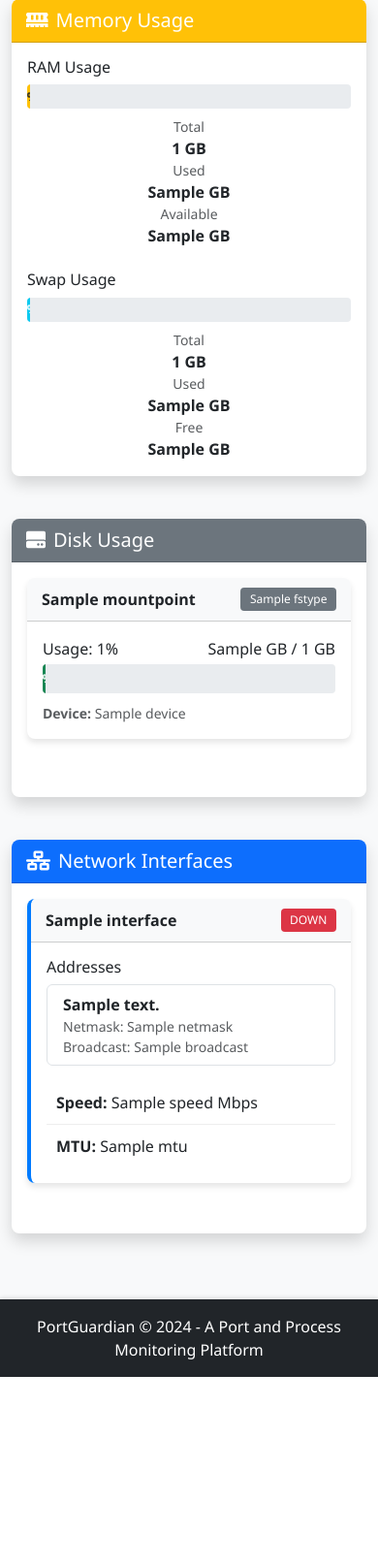
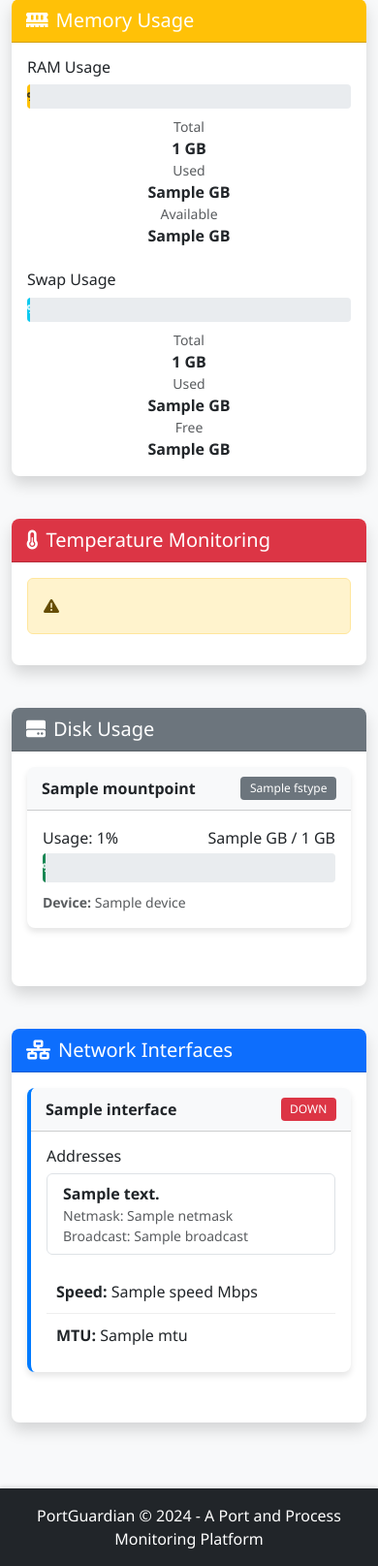
Before and after one commit to Rohit00112/PortGuardian, a Flask app: template templates/system_health.html in a window 390 px wide. Shown: the part 1446-3061 px from the top of the page at 97% size. Before the commit the page ends 2866 px from the top, so only its background shows below. Run offline with Flask 3, Linux system fonts and the light colour scheme; the template is opened without the code that fills it: most values are stand-ins (such as "Sample title", 1, 10 or a date in 2020).

Commit message:
Add temperature monitoring to system health dashboard
- Added get_temperature_info() function to utils/system_monitor.py
- Integrated temperature sensors data with color-coded status indicators
- Added temperature monitoring section to system health template
- Supports multiple temperature sensors with high/critical thresholds
- Graceful handling of systems without temperature sensor support
- Updated requirements.txt to include PyJWT dependency
- Marked temperature monitoring feature as completed in scratchpad

Features:
- Real-time temperature display with visual gauges
- Status indicators (normal, warm, high, critical)
- Support for multiple sensor types (CPU, GPU, etc.)
- Responsive design consistent with existing UI

```diff
--- a/requirements.txt
+++ b/requirements.txt
@@ -3,3 +3,4 @@
 psutil==5.9.5
 Werkzeug==2.3.7
 Flask-WTF==1.1.1
+PyJWT==2.10.1
--- a/templates/system_health.html
+++ b/templates/system_health.html
@@ -46,6 +46,18 @@
     }
     .network-card {
         border-left: 4px solid #007bff;
+    }
+    .temperature-card {
+        border-left: 4px solid #dc3545;
+    }
+    .temp-gauge {
+        height: 20px;
+        border-radius: 10px;
+        margin-bottom: 10px;
+    }
+    .temp-value {
+        font-size: 1.2em;
+        font-weight: bold;
     }
 </style>
 {% endblock %}
@@ -253,6 +265,80 @@
     </div>
 </div>
 
+<!-- Temperature Monitoring -->
+<div class="row mb-4">
+    <div class="col-md-12">
+        <div class="card shadow metric-card">
+            <div class="card-header bg-danger text-white">
+                <h5 class="mb-0"><i class="fas fa-thermometer-half me-2"></i>Temperature Monitoring</h5>
+            </div>
+            <div class="card-body">
+                {% if metrics.temperature_info.error is defined %}
+                <div class="alert alert-warning">
+                    <i class="fas fa-exclamation-triangle me-2"></i>{{ metrics.temperature_info.error }}
+                </div>
+                {% elif not metrics.temperature_info.has_data %}
+                <div class="alert alert-info">
+                    <i class="fas fa-info-circle me-2"></i>
+                    {{ metrics.temperature_info.message or "Temperature sensors not available on this system" }}
+                </div>
+                {% else %}
+                <div class="row">
+                    {% for sensor_name, sensor_list in metrics.temperature_info.sensors.items() %}
+                    <div class="col-md-6 mb-3">
+                        <div class="card temperature-card">
+                            <div class="card-header bg-light">
+                                <h6 class="mb-0"><strong>{{ sensor_name.title() }}</strong></h6>
+                            </div>
+                            <div class="card-body">
+                                {% for sensor in sensor_list %}
+                                <div class="mb-3">
+                                    <div class="d-flex justify-content-between align-items-center mb-2">
+                                        <span class="fw-bold">{{ sensor.label }}</span>
+                                        <span class="temp-value text-{{ sensor.status_class }}">
+                                            {{ "%.1f"|format(sensor.current) }}°C
+                                        </span>
+                                    </div>
+
+                                    <!-- Temperature gauge -->
+                                    {% set temp_percent = ((sensor.current / 100) * 100) if sensor.current <= 100 else 100 %}
+                                    <div class="progress temp-gauge">
+                                        <div class="progress-bar bg-{{ sensor.status_class }}"
+                                             role="progressbar"
+                                             style="width: {{ temp_percent }}%">
+                                        </div>
+                                    </div>
+
+                                    <div class="row small text-muted">
+                                        <div class="col-4">
+                                            <strong>Status:</strong>
+                                            <span class="text-{{ sensor.status_class }}">{{ sensor.status.title() }}</span>
+                                        </div>
+                                        {% if sensor.high %}
+                                        <div class="col-4">
+                                            <strong>High:</strong> {{ sensor.high }}°C
+                                        </div>
+                                        {% endif %}
+                                        {% if sensor.critical %}
+                                        <div class="col-4">
+                                            <strong>Critical:</strong> {{ sensor.critical }}°C
+                                        </div>
+                                        {% endif %}
+                                    </div>
+                                </div>
+                                {% if not loop.last %}<hr>{% endif %}
+                                {% endfor %}
+                            </div>
+                        </div>
+                    </div>
+                    {% endfor %}
+                </div>
+                {% endif %}
+            </div>
+        </div>
+    </div>
+</div>
+
 <!-- Disk Usage -->
 <div class="row mb-4">
     <div class="col-md-12">
```
Also changed, not shown: FEATURES_SCRATCHPAD.md (+1 -1 lines), utils/system_monitor.py (+57 -0 lines).
